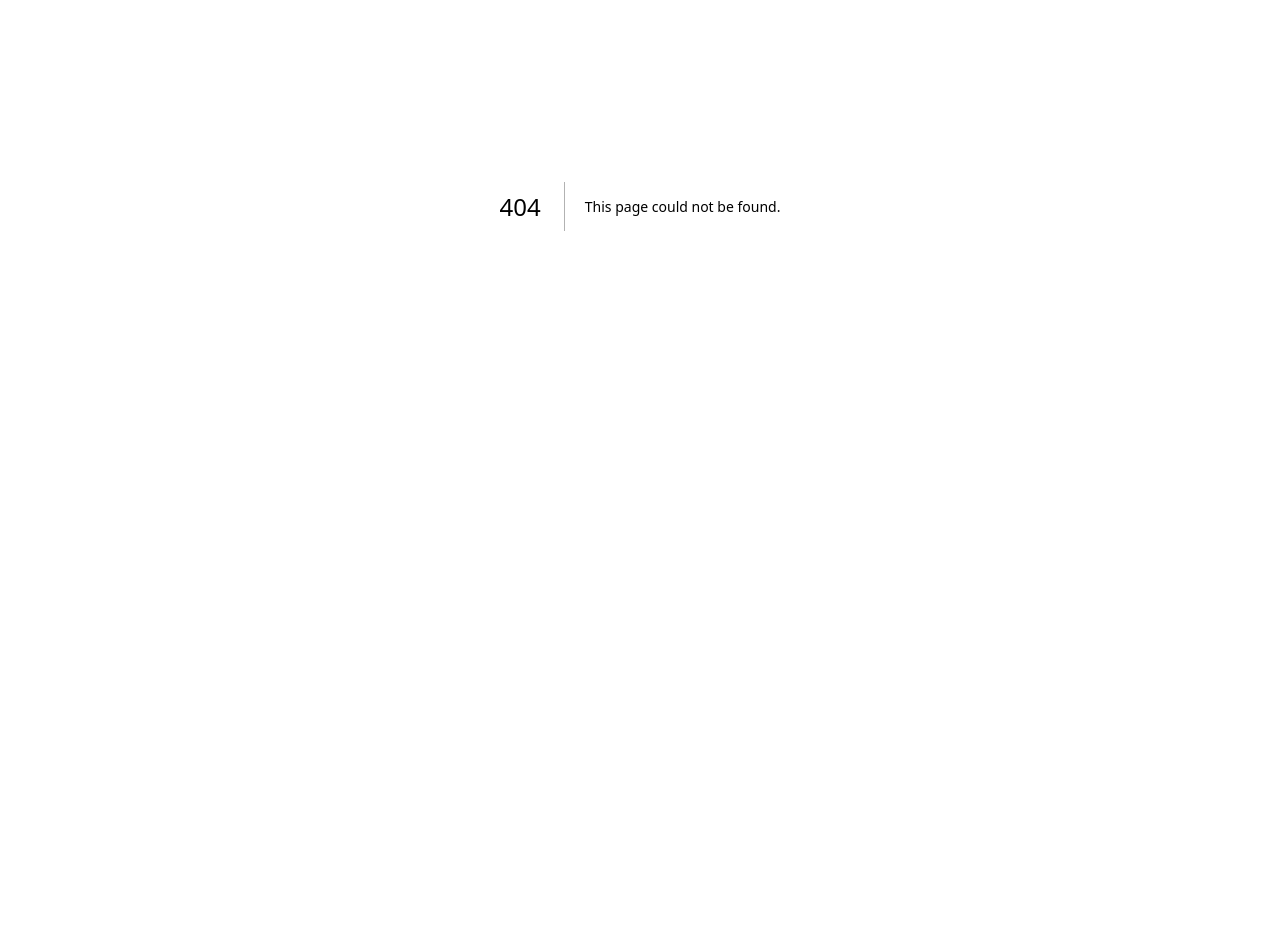
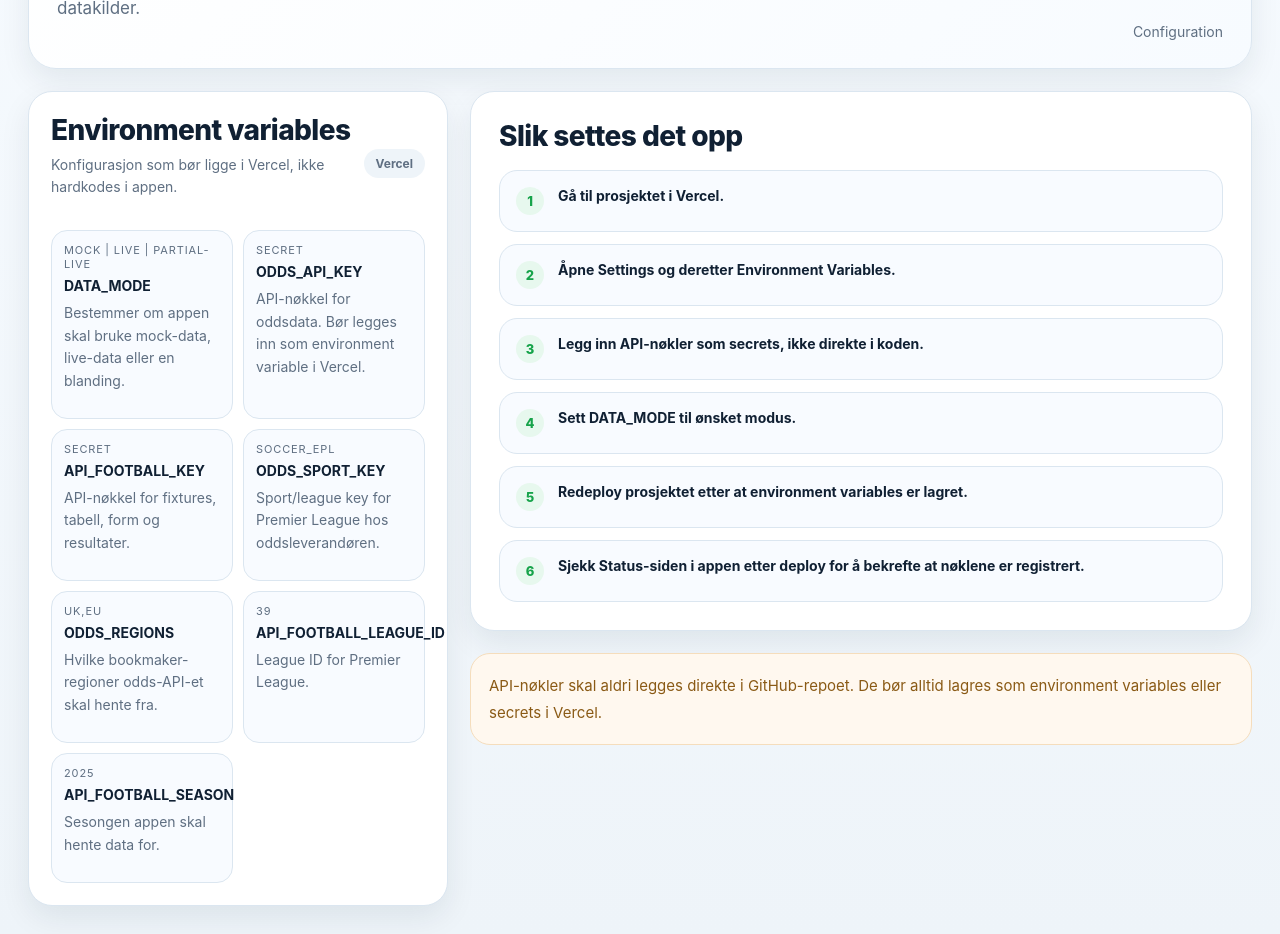
Before and after one commit to hakonnilsen157-commits/PL-betting-model, a Next.js app in the folder pl-vercel-v1/: page /setup in a window 1280 px wide. Before the commit this address had no page. Shown: the part 320-1254 px from the top of the page. Before the commit the page ends 926 px from the top, so only its background shows below. Built offline with nearby package versions, Linux system fonts and the light colour scheme.

Commit message:
Add setup and environment variables page

```diff
--- /dev/null
+++ b/pl-vercel-v1/app/setup/page.tsx
@@ -0,0 +1,107 @@
+const envVars = [
+  {
+    name: 'DATA_MODE',
+    value: 'mock | live | partial-live',
+    description: 'Bestemmer om appen skal bruke mock-data, live-data eller en blanding.',
+  },
+  {
+    name: 'ODDS_API_KEY',
+    value: 'secret',
+    description: 'API-nøkkel for oddsdata. Bør legges inn som environment variable i Vercel.',
+  },
+  {
+    name: 'API_FOOTBALL_KEY',
+    value: 'secret',
+    description: 'API-nøkkel for fixtures, tabell, form og resultater.',
+  },
+  {
+    name: 'ODDS_SPORT_KEY',
+    value: 'soccer_epl',
+    description: 'Sport/league key for Premier League hos oddsleverandøren.',
+  },
+  {
+    name: 'ODDS_REGIONS',
+    value: 'uk,eu',
+    description: 'Hvilke bookmaker-regioner odds-API-et skal hente fra.',
+  },
+  {
+    name: 'API_FOOTBALL_LEAGUE_ID',
+    value: '39',
+    description: 'League ID for Premier League.',
+  },
+  {
+    name: 'API_FOOTBALL_SEASON',
+    value: '2025',
+    description: 'Sesongen appen skal hente data for.',
+  },
+];
+
+const setupSteps = [
+  'Gå til prosjektet i Vercel.',
+  'Åpne Settings og deretter Environment Variables.',
+  'Legg inn API-nøkler som secrets, ikke direkte i koden.',
+  'Sett DATA_MODE til ønsket modus.',
+  'Redeploy prosjektet etter at environment variables er lagret.',
+  'Sjekk Status-siden i appen etter deploy for å bekrefte at nøklene er registrert.',
+];
+
+export default function SetupPage() {
+  return (
+    <main className="dashboard-shell">
+      <section className="hero-card">
+        <div className="hero-topline">
+          <div>
+            <div className="eyebrow">Premier League Betting Model</div>
+            <h1 className="hero-title">Setup</h1>
+            <p className="hero-subtitle">
+              En praktisk side for hvordan appen bør konfigureres i Vercel når den skal bruke live API-er og mer seriøse datakilder.
+            </p>
+          </div>
+          <div className="updated-at">Configuration</div>
+        </div>
+      </section>
+
+      <section className="main-grid">
+        <div className="left-column">
+          <section className="list-card">
+            <div className="list-card-header">
+              <div>
+                <h2 className="section-title" style={{ marginBottom: 0 }}>Environment variables</h2>
+                <p className="section-subtitle">Konfigurasjon som bør ligge i Vercel, ikke hardkodes i appen.</p>
+              </div>
+              <div className="badge-soft">Vercel</div>
+            </div>
+
+            <div className="metrics-grid" style={{ marginTop: 14 }}>
+              {envVars.map((item) => (
+                <div key={item.name} className="metric-pill" style={{ textAlign: 'left' }}>
+                  <div className="metric-pill-label">{item.value}</div>
+                  <div className="metric-pill-value">{item.name}</div>
+                  <p className="section-subtitle" style={{ marginTop: 8 }}>{item.description}</p>
+                </div>
+              ))}
+            </div>
+          </section>
+        </div>
+
+        <aside className="right-column">
+          <section className="detail-card">
+            <h2 className="section-title">Slik settes det opp</h2>
+            <div className="reason-list">
+              {setupSteps.map((step, index) => (
+                <div key={step} className="reason-card">
+                  <span className="reason-number">{index + 1}</span>
+                  <div className="metric-pill-value">{step}</div>
+                </div>
+              ))}
+            </div>
+          </section>
+
+          <section className="warning-box">
+            API-nøkler skal aldri legges direkte i GitHub-repoet. De bør alltid lagres som environment variables eller secrets i Vercel.
+          </section>
+        </aside>
+      </section>
+    </main>
+  );
+}
```
